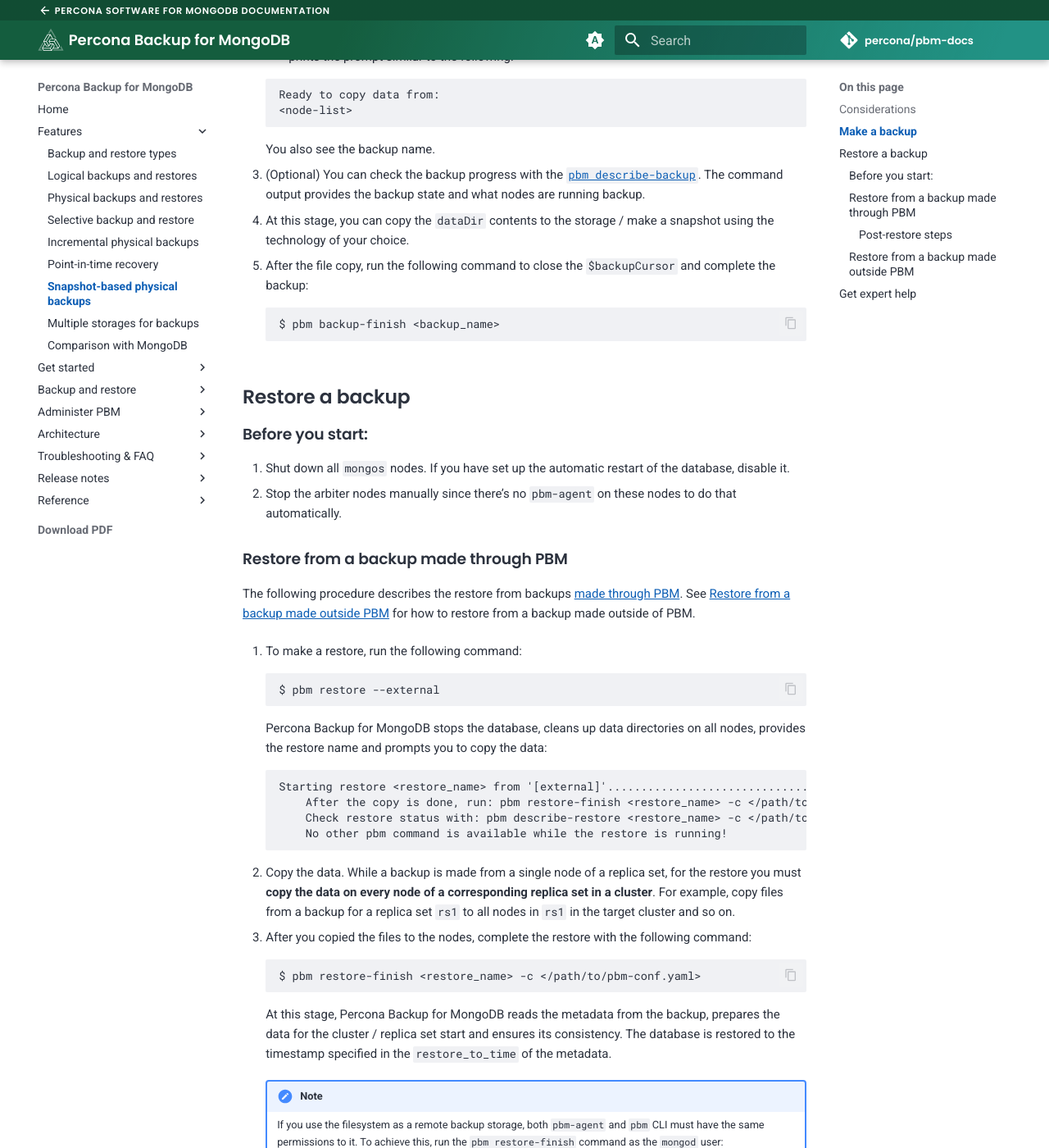
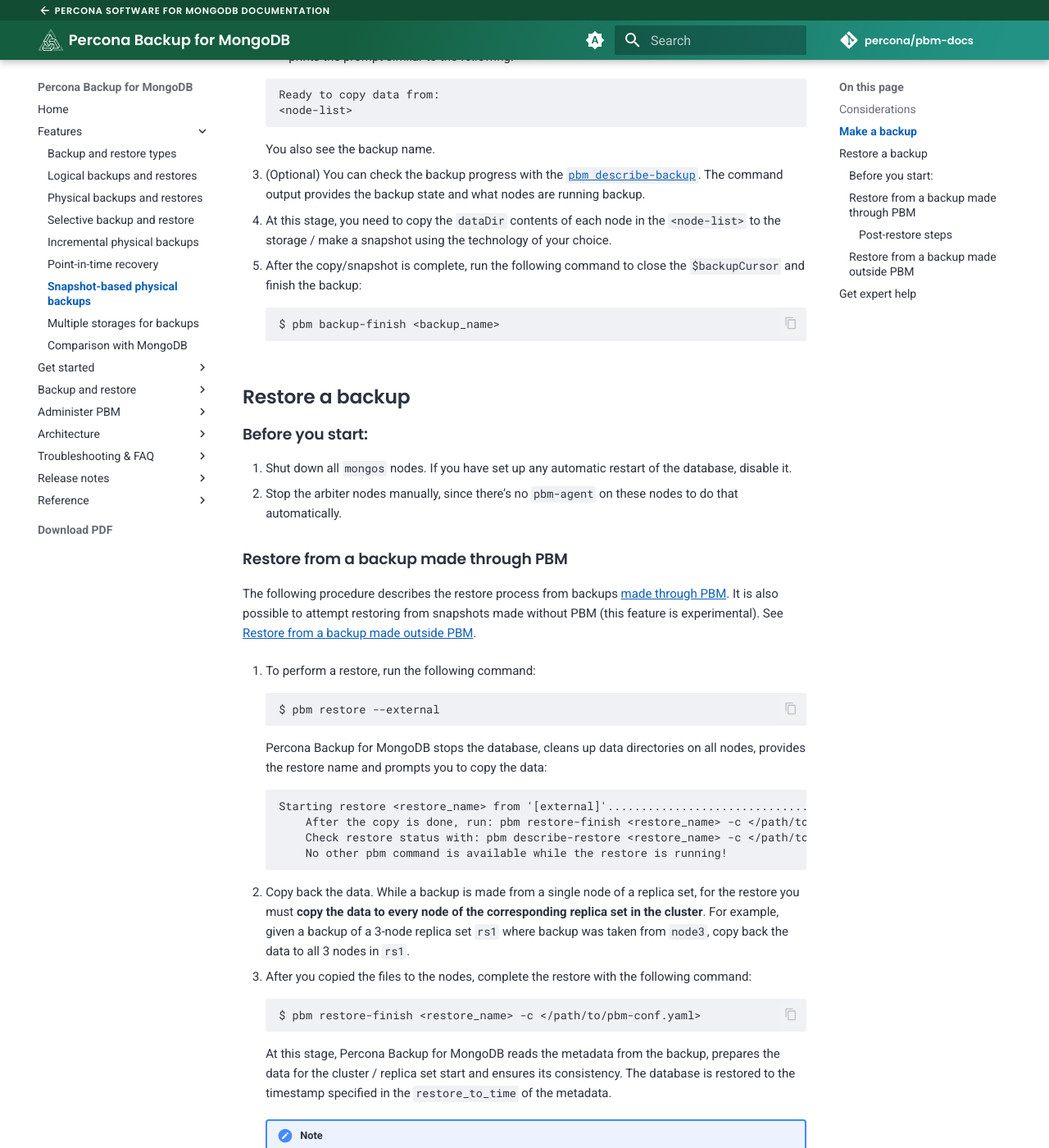
Before and after one commit to percona/pbm-docs, an MkDocs documentation site: the page built from docs/features/snapshots.md, in a window 1280 px wide and 1400 px high, scrolled down 1113 px. Shown: the whole window at 82% size. Built offline with MkDocs 1.6.1 and Material for MkDocs 9.7.7, drawn with Linux system fonts in a browser that asks for light colours; nearby versions of some CDN libraries; comment, search, counter and statistics services are not loaded; some of the changed text lies outside the part shown.

Commit message:
Update snapshots.md

````diff
--- a/docs/features/snapshots.md
+++ b/docs/features/snapshots.md
@@ -45,9 +45,9 @@
 
 3. (Optional) You can check the backup progress with the [`pbm describe-backup`](../reference/pbm-commands.md#pbm-describe-backup). The command output provides the backup state and what nodes are running backup.
 
-4. At this stage, you can copy the `dataDir` contents to the storage / make a snapshot using the technology of your choice.
+4. At this stage, you need to copy the `dataDir` contents of each node in the `<node-list>` to the storage / make a snapshot using the technology of your choice.
 
-5. After the file copy, run the following command to close the `$backupCursor` and complete the backup:
+5. After the copy/snapshot is complete, run the following command to close the `$backupCursor` and finish the backup:
 
     ```{.bash data-prompt="$"}
     $ pbm backup-finish <backup_name>
@@ -57,14 +57,14 @@
 
 ### Before you start:
 
-1. Shut down all `mongos` nodes. If you have set up the automatic restart of the database, disable it.
-2. Stop the arbiter nodes manually since there’s no `pbm-agent` on these nodes to do that automatically.
+1. Shut down all `mongos` nodes. If you have set up any automatic restart of the database, disable it.
+2. Stop the arbiter nodes manually, since there’s no `pbm-agent` on these nodes to do that automatically.
 
 ### Restore from a backup made through PBM
 
-The following procedure describes the restore from backups [made through PBM](#make-a-backup). See [Restore from a backup made outside PBM](#restore-from-a-backup-made-outside-pbm) for how to restore from a backup made outside of PBM.
+The following procedure describes the restore process from backups [made through PBM](#make-a-backup). It is also possible to attempt restoring from snapshots made without PBM (this feature is experimental). See [Restore from a backup made outside PBM](#restore-from-a-backup-made-outside-pbm).
 
-1. To make a restore, run the following command:
+1. To perform a restore, run the following command:
 
     ```{.bash data-prompt="$"}
     $ pbm restore --external
@@ -79,7 +79,7 @@
         No other pbm command is available while the restore is running!
     ```
 
-2. Copy the data. While a backup is made from a single node of a replica set, for the restore you must **copy the data on every node of a corresponding replica set in a cluster**. For example, copy files from a backup for a replica set `rs1` to all nodes in `rs1` in the target cluster and so on.
+2. Copy back the data. While a backup is made from a single node of a replica set, for the restore you must **copy the data to every node of the corresponding replica set in the cluster**. For example, given a backup of a 3-node replica set `rs1` where backup was taken from `node3`, copy back the data to all 3 nodes in `rs1`.
 
 3. After you copied the files to the nodes, complete the restore with the following command:
 
@@ -91,7 +91,7 @@
 
     !!! note
 
-        If you use the filesystem as a remote backup storage, both `pbm-agent` and `pbm` CLI must have the same permissions to it. To achieve this, run the `pbm restore-finish` command as the `mongod` user:
+        If you use a filesystem as the remote backup storage, both `pbm-agent` and `pbm` CLI must have the same permissions to it. To achieve this, run the `pbm restore-finish` command as the `mongod` user:
 
         ```{.bash data-prompt="$"}
         $ sudo -u mongod -s pbm restore-finish <restore_name> -c </path/to/pbm-conf.yaml> --mongodb-uri=MONGODB_URI
@@ -119,13 +119,17 @@
 
 ### Restore from a backup made outside PBM
 
+!!! Warning
+
+    This feature is experimental.
+
 !!! important
 
-    For external backups made through PBM, PBM performs compatibility checks for the backup and the target cluster. If you restore the backup made outside PBM, it cannot ensure that the backup was made properly and in a consistent manner. Therefore, the backup compatibility is your responsibility.
+    For external backups made through PBM, PBM performs compatibility checks for the backup and the target cluster. If you restore a backup made without PBM, it cannot ensure that the backup was made properly and in a consistent manner. Therefore, the backup compatibility is your responsibility.
 
-To restore an external backup made outside PBM, you need to specify the following for the `pbm restore` command:
+To restore an external backup made without PBM, you need to specify the following for the `pbm restore` command:
 
-* a path to the configuration file of the `mongod` node on the source cluster from where the backup was made. This is the configuration file that PBM uses during the restore. It should contain the [storage options :octicons-link-external-16:](https://www.mongodb.com/docs/manual/reference/configuration-options/#storage-options ) per replica set name, for example:
+* a path to the configuration file of the `mongod` node on the source cluster from where the backup was made. This is the configuration file that PBM will use during the restore. It should contain the [storage options :octicons-link-external-16:](https://www.mongodb.com/docs/manual/reference/configuration-options/#storage-options ) per replica set name, for example:
 
    ```yaml
    rs1:
@@ -136,7 +140,7 @@
            directoryPerDB: true
    ```
 
-   To restore the data encrypted at rest, make sure data-at-rest encryption settings on the source and target clusters are the same.
+   To restore data that was encrypted at rest, make sure data-at-rest encryption settings on the source and target clusters are the same.
 
 * a timestamp to restore to
 
@@ -152,7 +156,7 @@
 
     If the timestamp to restore to is undefined, PBM looks into the actual data during the restore and defines the most recent common cluster time across all shards. PBM restores the database up to this time.
 
-2. Next, copy the data files. Note that you must copy the data **on every data-bearing node of your cluster / replica set**.
+2. Next, copy the data files. Note that you must copy the data **to every data-bearing node of your cluster / replica set**.
 
 3. Complete the restore by running:
 
@@ -164,7 +168,7 @@
 
     !!! note
 
-        If you use the filesystem as a remote backup storage, both `pbm-agent` and `pbm` CLI must have the same permissions to it. To achieve this, run the `pbm restore-finish` command as the `mongod` user:
+        If you use a filesystem as the remote backup storage, both `pbm-agent` and `pbm` CLI must have the same permissions to it. To achieve this, run the `pbm restore-finish` command as the `mongod` user:
 
         ```{.bash data-prompt="$"}
         $ sudo -u mongod -s pbm restore-finish <restore_name> -c </path/to/pbm-conf.yaml> --mongodb-uri=MONGODB_URI
````
Also changed, not shown: other parts of docs/features/snapshots.md (+2 -2 lines).
